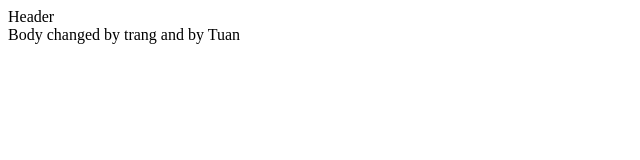
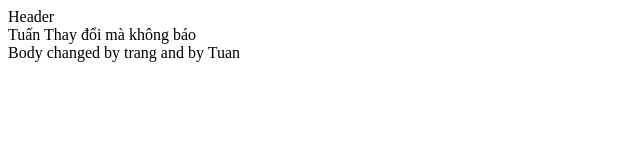
Before and after one commit to AnhTuanPham69/demo-git, a plain HTML site: page index.html in a window 1280 px wide. Shown: the whole page, without its empty margins (0-640 px from the left). Drawn offline with Linux system fonts and the light colour scheme.

Commit message:
tuan sua khong bao

```diff
--- a/index.html
+++ b/index.html
@@ -7,6 +7,7 @@
 </head>
 <body>
     <div>Header</div>
+    <div>Tuấn Thay đổi mà không báo</div>
     <div>Body changed by trang and by Tuan</div>
 </body>
 </html>
```
